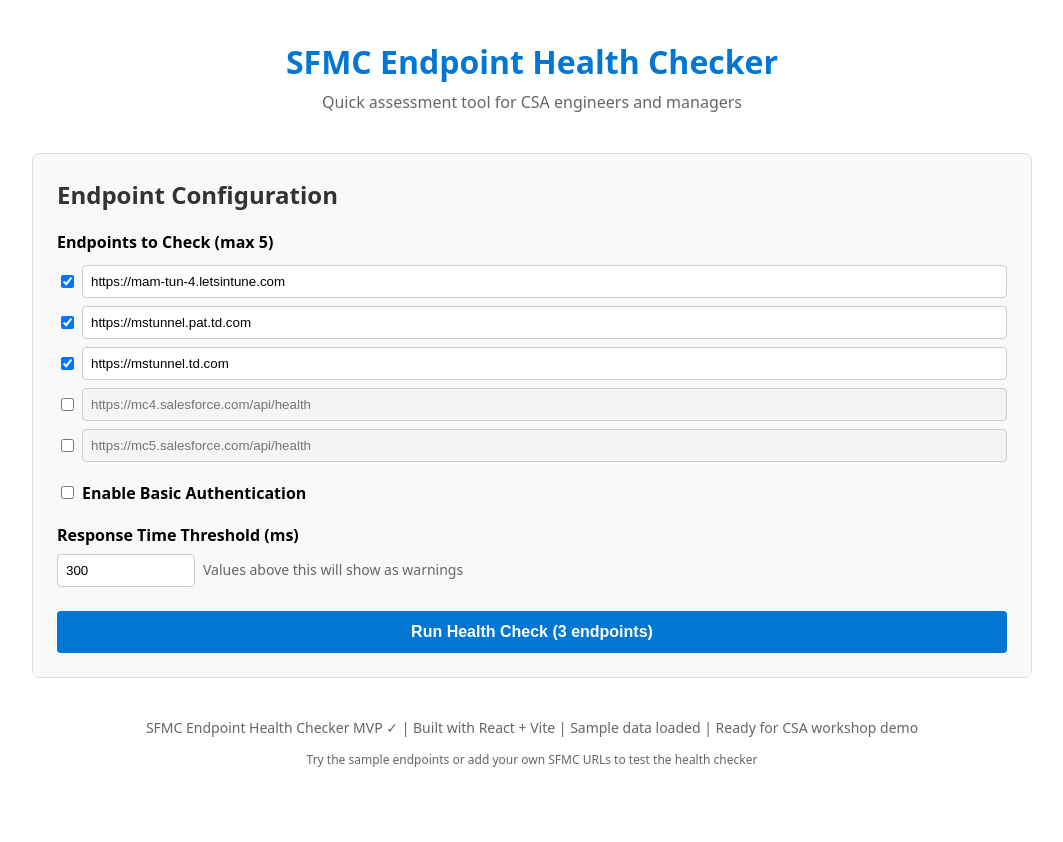
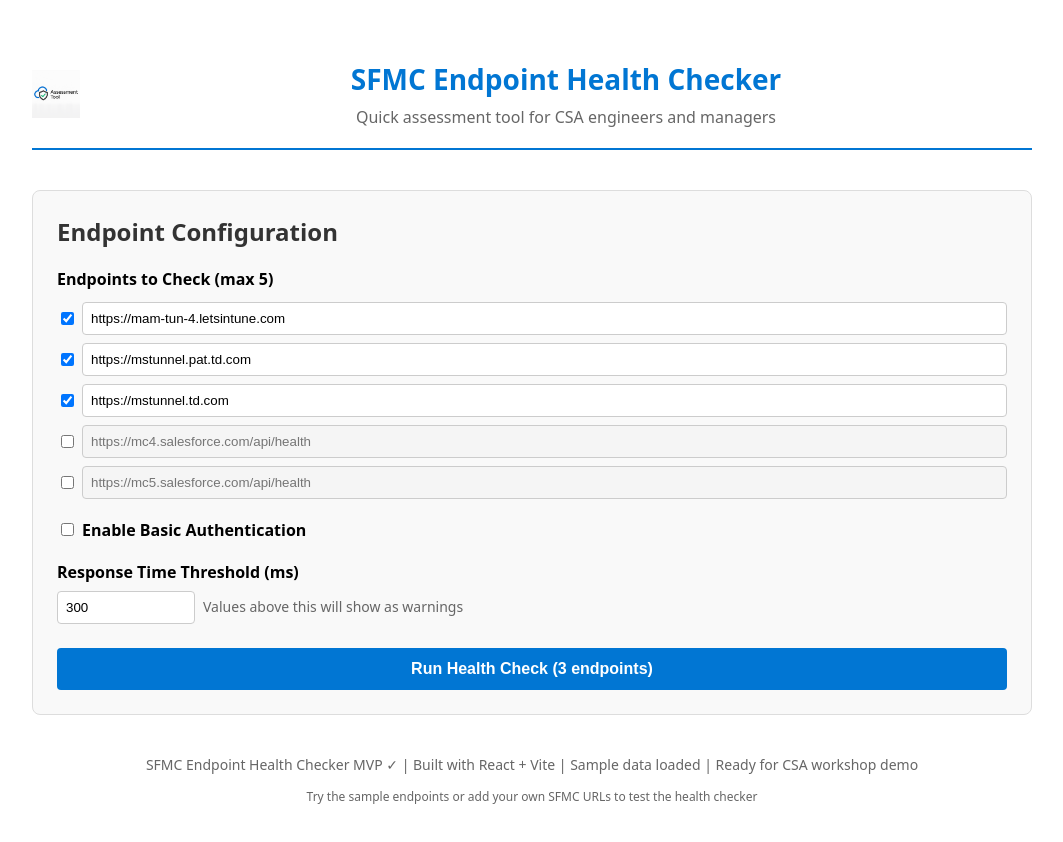
Before and after one commit to thiagogbeier/sfmc-endpoint-health-checker, a React (Vite) app: page / in a window 1280 px wide. Shown: the top 842 px of the page, without its empty margins (108-1171 px from the left). Before the commit the page ends 820 px from the top, so only its background shows below. Built offline with nearby package versions, Linux system fonts and the light colour scheme.

Commit message:
added Logo

```diff
--- a/src/App.jsx
+++ b/src/App.jsx
@@ -196,11 +196,61 @@
 
   return (
     <main style={{ maxWidth: 1000, margin: '20px auto', padding: 20, fontFamily: 'system-ui, sans-serif' }}>
-      <header style={{ textAlign: 'center', marginBottom: 40 }}>
-        <h1 style={{ color: '#0176D3', margin: 0 }}>SFMC Endpoint Health Checker</h1>
-        <p style={{ color: '#666', margin: '8px 0 0 0' }}>
-          Quick assessment tool for CSA engineers and managers
-        </p>
+      <header style={{
+        display: 'flex',
+        alignItems: 'center',
+        justifyContent: 'center',
+        marginBottom: 40,
+        padding: '20px 0',
+        borderBottom: '2px solid #0176D3',
+        flexWrap: 'wrap',
+        gap: 20
+      }}>
+        {/* Logo */}
+        <div style={{
+          display: 'flex',
+          alignItems: 'center',
+          flexShrink: 0
+        }}>
+          <img
+            src="/logo.png"
+            alt="SFMC Logo"
+            style={{
+              height: 48,
+              width: 'auto',
+              objectFit: 'contain'
+            }}
+            onError={(e) => {
+              // Fallback if logo doesn't exist - show a placeholder
+              e.target.style.display = 'none'
+              e.target.nextSibling.style.display = 'flex'
+            }}
+          />
+          <div style={{
+            display: 'none',
+            width: 48,
+            height: 48,
+            backgroundColor: '#0176D3',
+            borderRadius: 6,
+            alignItems: 'center',
+            justifyContent: 'center',
+            color: 'white',
+            fontWeight: 'bold',
+            fontSize: 16
+          }}>
+            SFMC
+          </div>
+        </div>
+
+        {/* Title */}
+        <div style={{ textAlign: 'center', flex: 1, minWidth: 300 }}>
+          <h1 style={{ color: '#0176D3', margin: 0, fontSize: 28 }}>
+            SFMC Endpoint Health Checker
+          </h1>
+          <p style={{ color: '#666', margin: '8px 0 0 0', fontSize: 16 }}>
+            Quick assessment tool for CSA engineers and managers
+          </p>
+        </div>
       </header>
 
       <div style={{ display: 'grid', gridTemplateColumns: hasResults ? '1fr 1fr' : '1fr', gap: 30 }}>
```
Also changed, not shown: public/logo.png (added).
